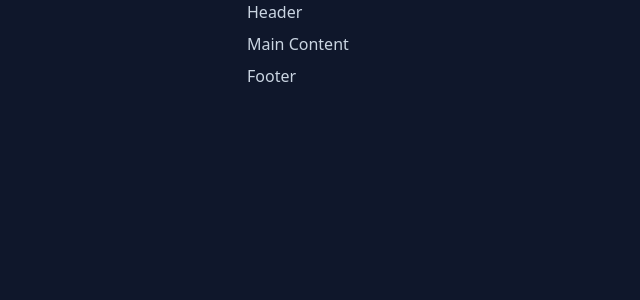
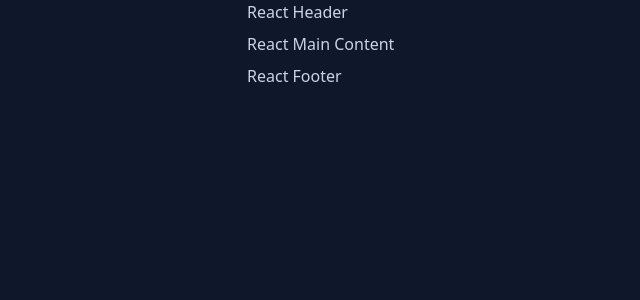
Before and after one commit to mineot/mercurius, a React (Vite) app: page / in a window 1280 px wide. Shown: the top 300 px of the page, without its empty margins (65-705 px from the left). Built offline with nearby package versions, Linux system fonts and the light colour scheme.

Commit message:
:sparkles: feat: create header, footer and main content

```diff
--- /dev/null
+++ b/src/components/footer/footer.tsx
@@ -0,0 +1,3 @@
+export function Footer() {
+  return <footer>React Footer</footer>;
+}
--- /dev/null
+++ b/src/components/header/header.tsx
@@ -0,0 +1,3 @@
+export function Header() {
+  return <header>React Header</header>;
+}
--- /dev/null
+++ b/src/components/main-content/main-content.tsx
@@ -0,0 +1,3 @@
+export function MainContent() {
+  return <main>React Main Content</main>;
+}
--- a/src/main.tsx
+++ b/src/main.tsx
@@ -2,10 +2,14 @@ import './main.css';
 import { StrictMode } from 'react';
 import { createRoot } from 'react-dom/client';
 
+import { Header } from './components/header/header';
+import { Footer } from './components/footer/footer';
+import { MainContent } from './components/main-content/main-content';
+
 createRoot(document.getElementById('root')!).render(
   <StrictMode>
-    <header>Header</header>
-    <main>Main Content</main>
-    <footer>Footer</footer>
+    <Header />
+    <MainContent />
+    <Footer />
   </StrictMode>,
 );
```
